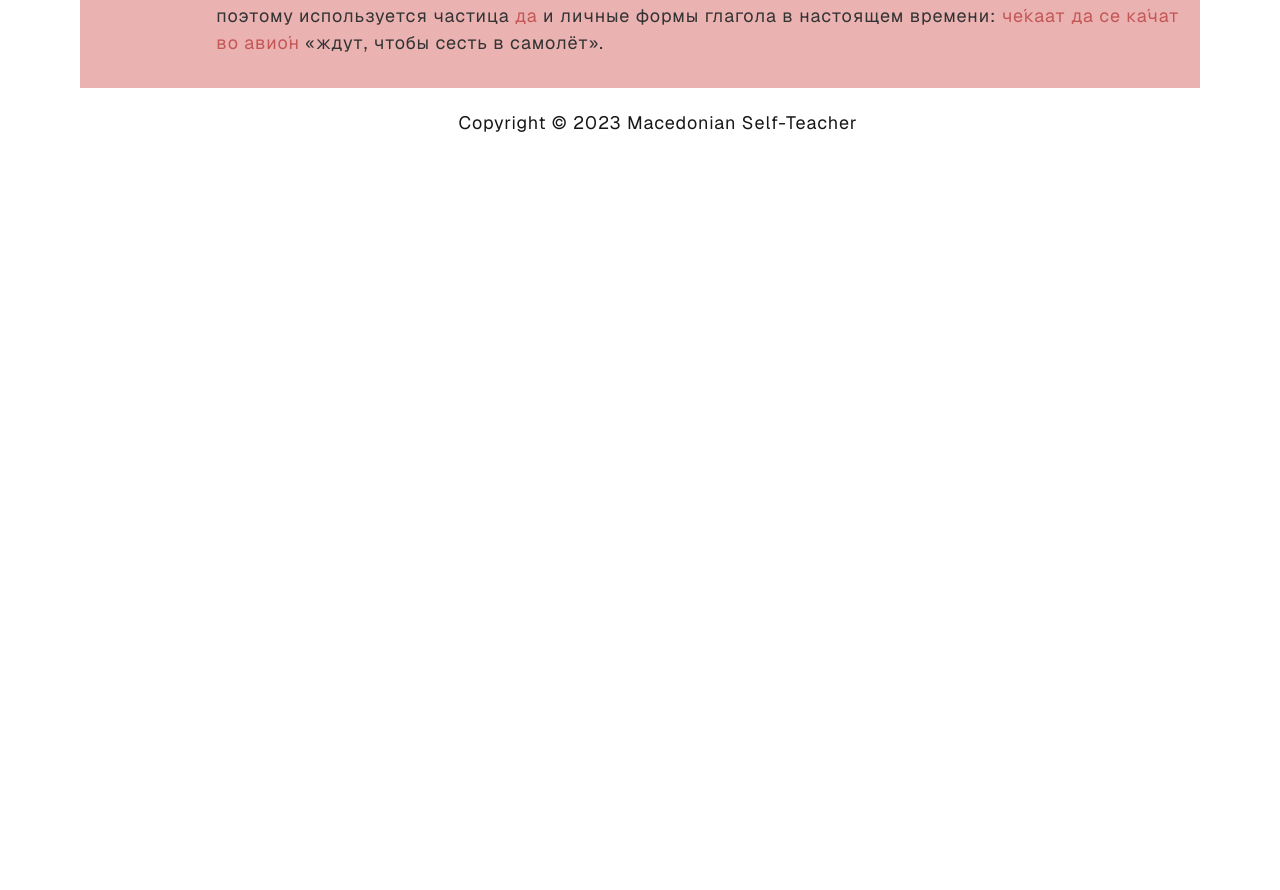
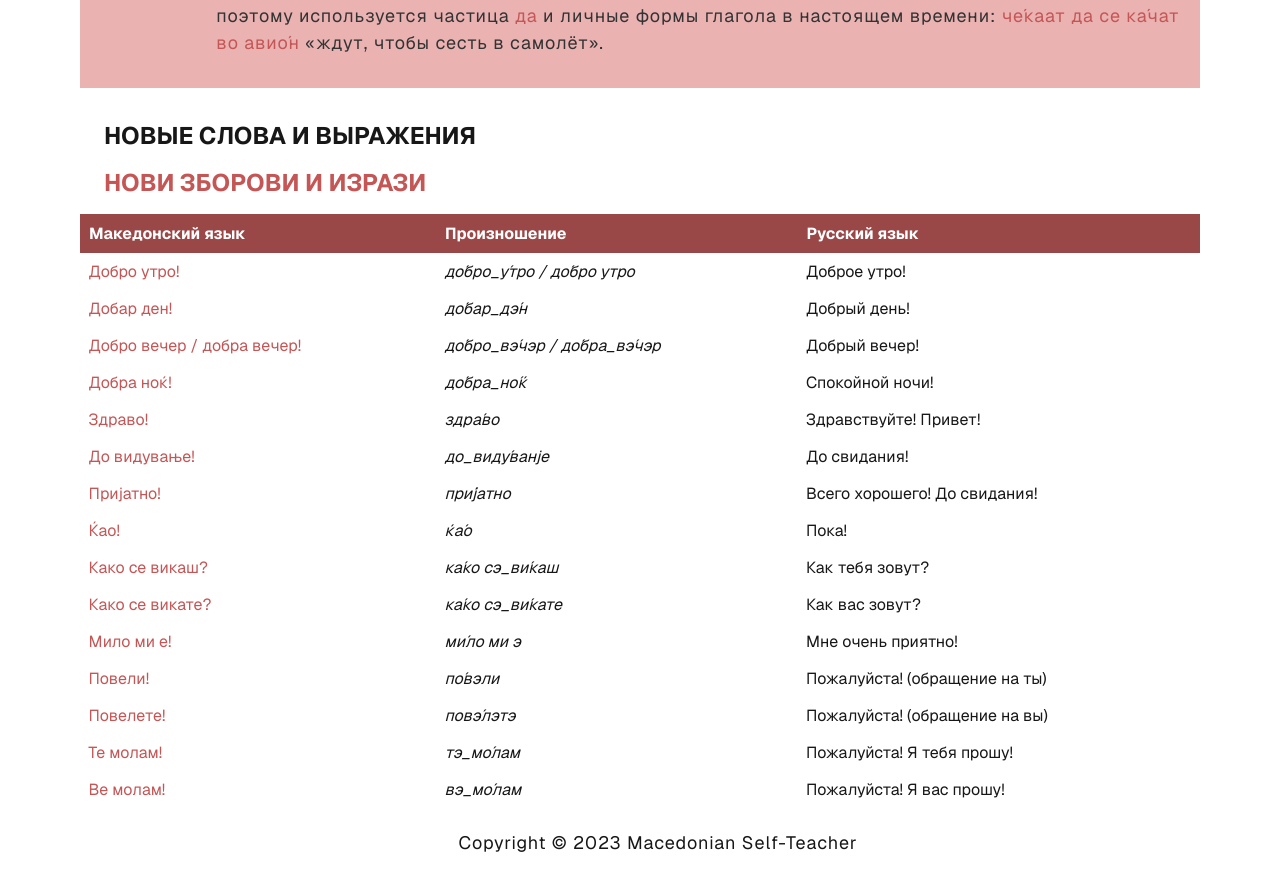
Before and after one commit to Andrey1914/mkd-self-teacher, a Next.js app: page / in a window 1280 px wide. Shown: the part 6048-6938 px from the top of the page. Before the commit the page ends 6268 px from the top, so only its background shows below. Built offline with nearby package versions, Linux system fonts and the light colour scheme.

Commit message:
added vocabulary

```diff
--- a/components/Lessons/Lesson1.tsx
+++ b/components/Lessons/Lesson1.tsx
@@ -2,8 +2,16 @@ import React from "react";
 import parse from "html-react-parser";
 import lesson1 from "../../prisma/lessons/lesson-1";
 import { Exercise1 } from "@/components/Exercises/Lesson1/Exercise1";
+import { vocabulary } from "@/prisma/lessons/vocabulary";
+import { VocabularyTable } from "@/components/Vocabulary/Lesson1/Vocabulary1";
+import { VocabularySection } from "@/components/Vocabulary/Lesson1/Vocabulary1";
 
 export function Lesson1() {
+  const vocabSection = vocabulary[0].sections.find(
+    (s): s is VocabularySection => s.type === "vocabulary"
+  );
+
+  let vocabRendered = false;
   let exercise1 = false;
   const handledTypes = ["pay-attention"];
 
@@ -262,6 +270,21 @@ export function Lesson1() {
               </tbody>
             </table>
           )}
+
+          {section.type?.includes("pay-attention") &&
+            vocabSection &&
+            !vocabRendered &&
+            (() => {
+              vocabRendered = true;
+              return (
+                <div style={{ marginTop: "2rem" }}>
+                  <h2>{parse(vocabulary[0].title.ru)}</h2>
+                  <h2>{parse(vocabulary[0].title.mkd)}</h2>
+
+                  <VocabularyTable section={vocabSection} />
+                </div>
+              );
+            })()}
         </section>
       ))}
     </>
--- /dev/null
+++ b/components/Vocabulary/Lesson1/Vocabulary1.tsx
@@ -0,0 +1,56 @@
+import React from "react";
+import parse from "html-react-parser";
+
+type Word = {
+  mkd: string;
+  pron: string;
+  ru: string;
+};
+
+export type VocabularySection = {
+  type: "vocabulary";
+  content: {
+    subtitle: string[];
+    words: Word[];
+  };
+};
+
+export function VocabularyTable({ section }: { section: VocabularySection }) {
+  if (!section?.content?.words || !section?.content?.subtitle) return null;
+
+  return (
+    <table style={{ borderCollapse: "collapse", width: "100%" }}>
+      <thead>
+        <tr style={{ backgroundColor: "#994747", color: "#fff" }}>
+          {section.content.subtitle.map((col, idx) => (
+            <th
+              key={idx}
+              style={{
+                padding: "0.5rem",
+                border: "1px solid #994747",
+                textAlign: "left",
+              }}
+            >
+              {col}
+            </th>
+          ))}
+        </tr>
+      </thead>
+      <tbody>
+        {section.content.words.map((word, idx) => (
+          <tr key={idx}>
+            <td style={{ padding: "0.5rem" }}>
+              {parse(
+                `<span style="color: rgb(196, 86, 86);">${word.mkd}</span>`
+              )}
+            </td>
+            <td style={{ padding: "0.5rem" }}>
+              {parse(`<em>${word.pron}</em>`)}
+            </td>
+            <td style={{ padding: "0.5rem" }}>{parse(word.ru)}</td>
+          </tr>
+        ))}
+      </tbody>
+    </table>
+  );
+}
--- /dev/null
+++ b/prisma/lessons/vocabulary/index.ts
@@ -0,0 +1,3 @@
+import vocabulary1 from "@/prisma/lessons/vocabulary/lesson-1";
+
+export const vocabulary = [vocabulary1];
--- /dev/null
+++ b/prisma/lessons/vocabulary/lesson-1.ts
@@ -0,0 +1,94 @@
+const vocabulary1 = {
+  title: {
+    ru: `НОВЫЕ СЛОВА И ВЫРАЖЕНИЯ`,
+    mkd: `<span>НОВИ ЗБОРОВИ И ИЗРАЗИ</span>`,
+  },
+  slug: "lesson-1",
+  sections: [
+    {
+      type: "vocabulary",
+      content: {
+        subtitle: [`Македонский язык`, `Произношение`, `Русский язык`],
+        words: [
+          {
+            mkd: "Добро утро!",
+            pron: "до́бро_у́тро / до́бро утро",
+            ru: "Доброе утро!",
+          },
+          {
+            mkd: "Добар ден!",
+            pron: "до́бар_дэ́н",
+            ru: "Добрый день!",
+          },
+          {
+            mkd: "Добро вечер / добра вечер!",
+            pron: "до́бро_вэ́чэр / до́бра_вэ́чэр",
+            ru: "Добрый вечер!",
+          },
+          {
+            mkd: "Добра ноќ!",
+            pron: "до́бра_но́ќ",
+            ru: "Спокойной ночи!",
+          },
+          {
+            mkd: "Здраво!",
+            pron: "здра́во",
+            ru: "Здравствуйте! Привет!",
+          },
+          {
+            mkd: "До видување!",
+            pron: "до_виду́ванје",
+            ru: "До свидания!",
+          },
+          {
+            mkd: "Пријатно!",
+            pron: "при́јатно",
+            ru: "Всего хорошего! До свидания!",
+          },
+          {
+            mkd: "Ќао!",
+            pron: "ќа́о",
+            ru: "Пока!",
+          },
+          {
+            mkd: "Како се викаш?",
+            pron: "ка́ко сэ_ви́каш",
+            ru: "Как тебя зовут?",
+          },
+          {
+            mkd: "Како се викате?",
+            pron: "ка́ко сэ_ви́кате",
+            ru: "Как вас зовут?",
+          },
+          {
+            mkd: "Мило ми е!",
+            pron: "ми́ло ми э",
+            ru: "Мне очень приятно!",
+          },
+          {
+            mkd: "Повели!",
+            pron: "по́вэли",
+            ru: "Пожалуйста! (обращение на ты)",
+          },
+          {
+            mkd: "Повелете!",
+            pron: "повэ́лэтэ",
+            ru: "Пожалуйста! (обращение на вы)",
+          },
+          {
+            mkd: "Те молам!",
+            pron: "тэ_мо́лам",
+            ru: "Пожалуйста! Я тебя прошу!",
+          },
+          {
+            mkd: "Ве молам!",
+            pron: "вэ_мо́лам",
+            ru: "Пожалуйста! Я вас прошу!",
+          },
+        ],
+      },
+    },
+  ],
+};
+
+export default vocabulary1;
```
